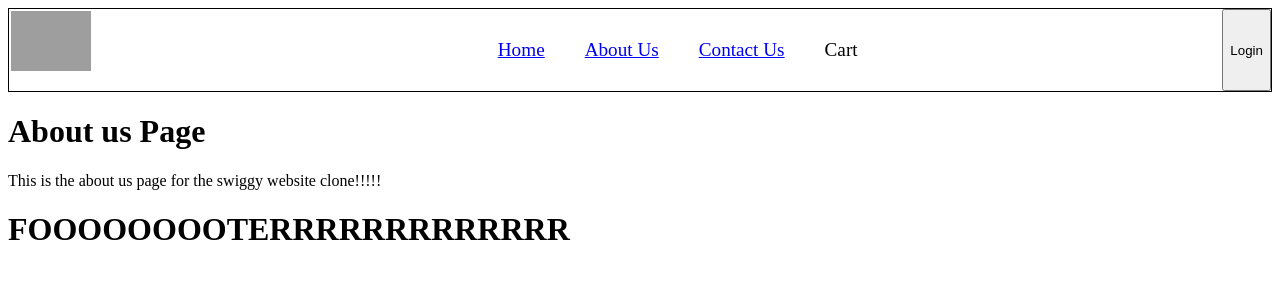
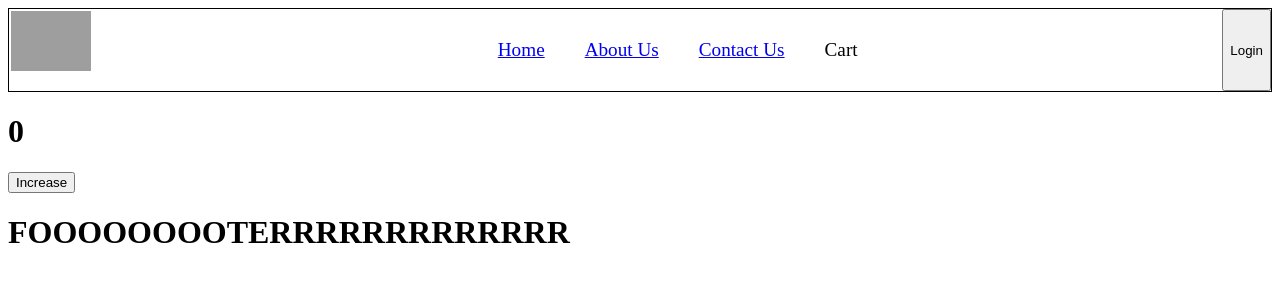
Before and after one commit to SagarikaJaiswal/Food-App, a React (Vite) app: page /about in a window 1280 px wide. Shown: the top 300 px of the page. Built offline with nearby package versions, Linux system fonts and the light colour scheme; grey boxes are pictures that could not be loaded.

Commit message:
using states in class components

```diff
--- a/src/components/About.jsx
+++ b/src/components/About.jsx
@@ -1,10 +1,42 @@
-const About = () => {
-  return (
-    <>
-      <h1>About us Page</h1>
-      <p>This is the about us page for the swiggy website clone!!!!!</p>
-    </>
-  );
-};
+import React from "react";
+import UserClass from "./UserClass";
+
+// const About = () => {
+//   return (
+//     <>
+//       <h1>About us Page</h1>
+//       <p>This is the about us page for the swiggy website clone!!!!!</p>
+//       <UserClass name={"Sagarika Jaiswal"} />
+//     </>
+//   );
+// };
+
+class About extends React.Component {
+  constructor(props) {
+    super(props);
+
+    this.state = {
+      count1: 0,
+      count2: 0,
+    };
+  }
+
+  render() {
+    return (
+      <>
+        <h1>{this.state.count1}</h1>
+        <button
+          onClick={() =>
+            this.setState({
+              count1: this.state.count1 + 1,
+            })
+          }
+        >
+          Increase
+        </button>
+      </>
+    );
+  }
+}
 
 export default About;
```
